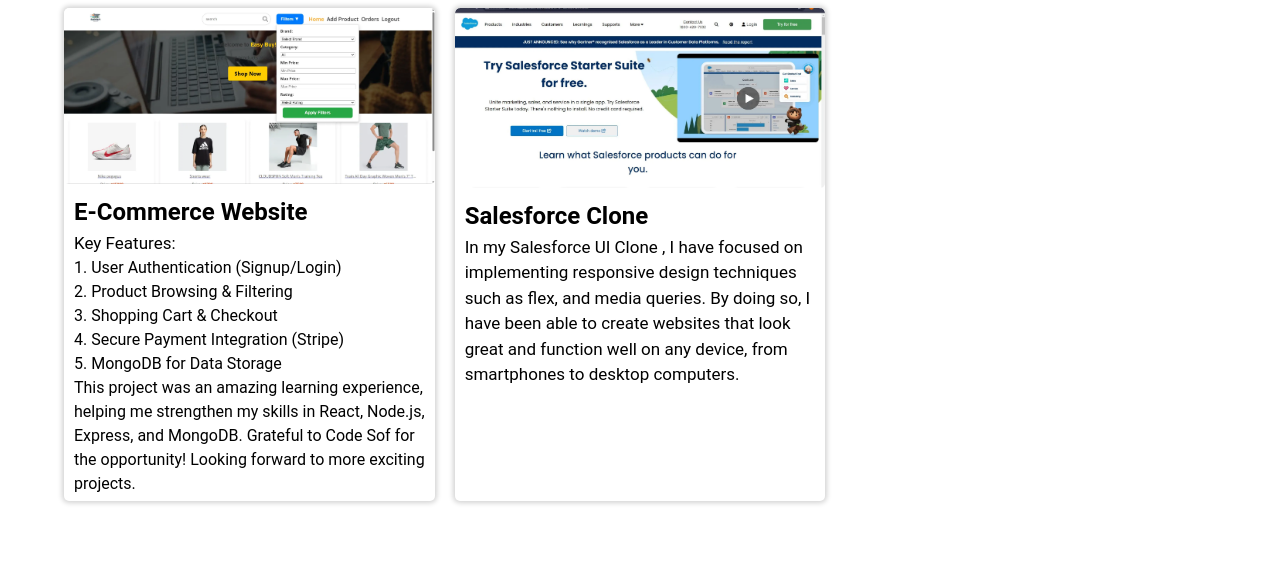
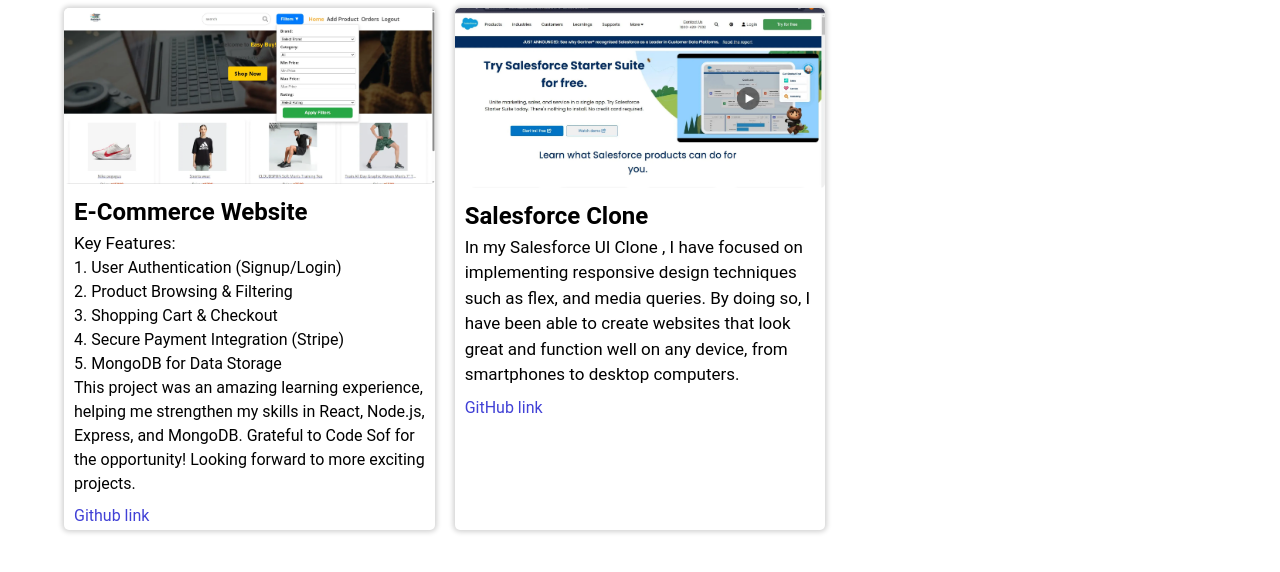
Before and after one commit to kunaljaiswal262358/portfolio, a website built with Parcel: page src/project.html in a window 1280 px wide. Shown: the part 130-702 px from the top of the page. Built offline with nearby package versions, Linux system fonts and the light colour scheme.

Commit message:
Add link of github rapo

```diff
--- a/src/project.html
+++ b/src/project.html
@@ -41,6 +41,7 @@
                             </li>
                         </ul>
                     </div>
+                    <a href="https://github.com/kunaljaiswal262358/easy-buy">Github link</a>
                 </div>
             </div>
             <div class="project__card card">
@@ -50,6 +51,7 @@
                     <p class="card__description">
                         In my Salesforce UI Clone , I have focused on implementing responsive design techniques such as flex, and media queries. By doing so, I have been able to create websites that look great and function well on any device, from smartphones to desktop computers.
                     </p>
+                    <a href="https://github.com/kunaljaiswal262358/Salesforce-UI-Clone">GitHub link</a>
                 </div>
             </div>
         </div>
--- a/src/styles.css
+++ b/src/styles.css
@@ -160,10 +160,6 @@
     line-height: 1.5;
 }
 
-.card__description ul {
-    list-style: none;
-}
-
 /* Navbar */
 .nav {
     display: flex;
@@ -291,6 +287,21 @@
     transition: all 0.3s;
 }
 
+.project__card ul {
+    list-style: none;
+}
+
+.project__card a {
+    display: inline-block;
+    margin-top: 1rem;
+    text-decoration: none;
+    color: rgb(65, 65, 214);
+}
+
+.project__card a:hover {
+    text-decoration: underline;
+}
+
 .project__card:hover {
     transform: scale(1.05);
 }
```
